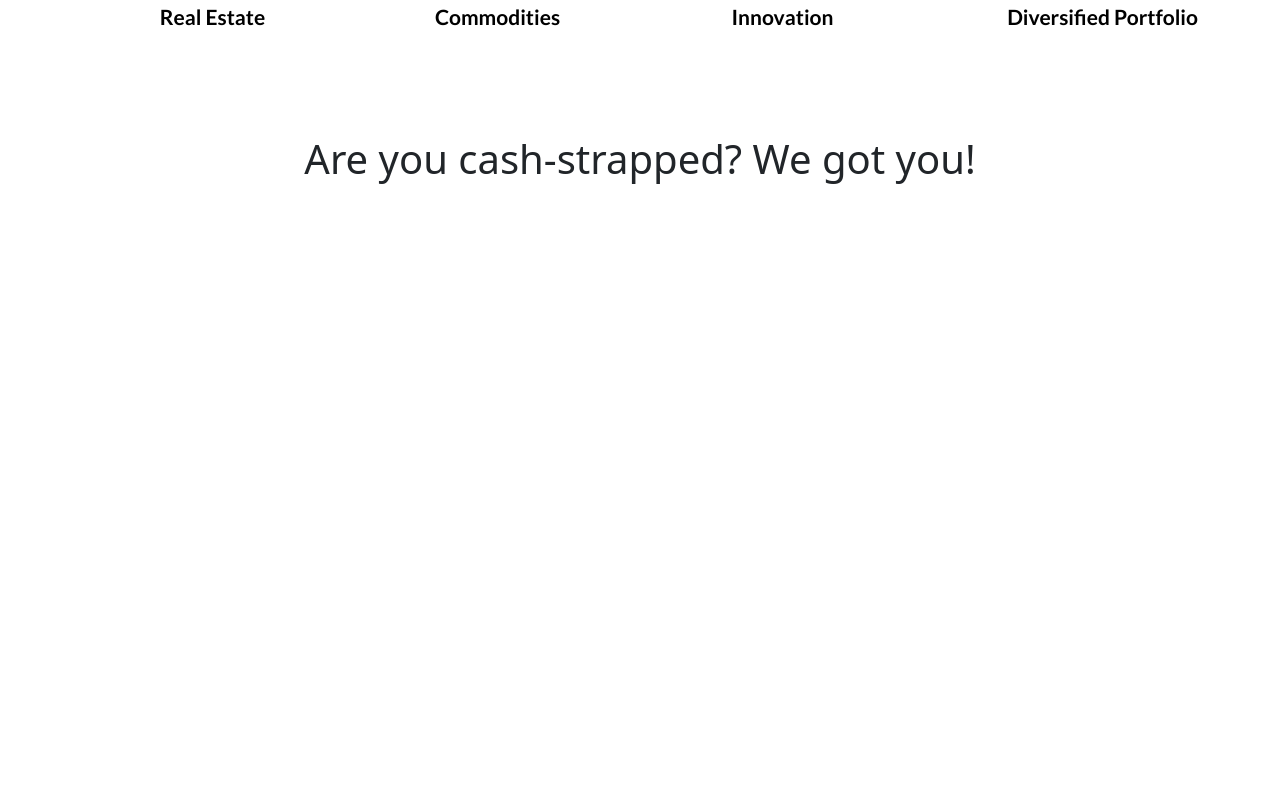
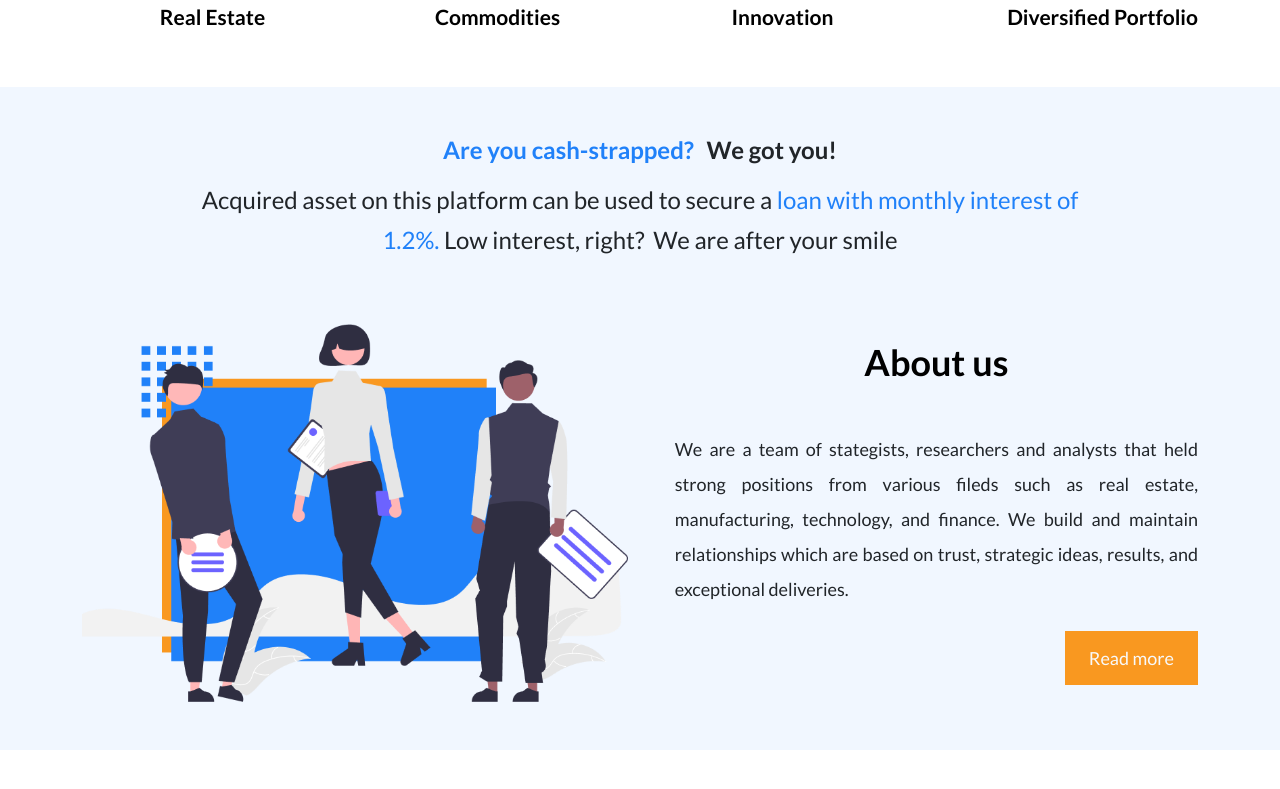
Before and after one commit to Dreezy305/HuntersWall, a Next.js app: page / in a window 1280 px wide. Shown: the part 653-1442 px from the top of the page. Before the commit the page ends 908 px from the top, so only its background shows below. Built offline with nearby package versions, Linux system fonts and the light colour scheme.

Commit message:
about us section

```diff
--- a/pages/aboutUs.js
+++ b/pages/aboutUs.js
@@ -1,12 +1,48 @@
 import React from "react";
 
 function AboutUs() {
+  const images = {
+    about: "/img/aboutus.png",
+  };
   return (
     <section className="mt-5 pt-5 aboutUs">
-      <div className="text-center">
+      <div className="text-center aboutUs_content">
         <h1>
-          <span>Are you cash-strapped?</span> <span>We got you!</span>
+          <span>Are you cash-strapped?</span>{" "}
+          <span className="ms-2">We got you!</span>
         </h1>
+        <p className="text-center mx-auto mt-3">
+          <span>Acquired asset on this platform can be used to secure a</span>{" "}
+          <span>loan with monthly interest of 1.2%.</span>{" "}
+          <span>Low interest, right?</span>{" "}
+          <span className="ms-1">We are after your smile</span>
+        </p>
+      </div>
+      <div className="container mt-lg-3 text-center">
+        <div className="row justify-content-between align-items-center">
+          <div className="col-lg-6">
+            <img
+              src={images.about}
+              className="img-fluid py-lg-5"
+              alt="about_us"
+            />
+          </div>
+          <div className="col-lg-4 aboutUs_col2">
+            <h1 className="mb-5">About us</h1>
+            <h6 className="mb-4">
+              We are a team of stategists, researchers and analysts that held
+              strong positions from various fileds such as real estate,
+              manufacturing, technology, and finance. We build and maintain
+              relationships which are based on trust, strategic ideas, results,
+              and exceptional deliveries.
+            </h6>
+            <div className="">
+              <button className="text-light px-4 py-3 float-end">
+                Read more
+              </button>
+            </div>
+          </div>
+        </div>
       </div>
     </section>
   );
--- a/styles/globals.scss
+++ b/styles/globals.scss
@@ -81,6 +81,66 @@
   }
 }
 
+.aboutUs {
+  background: #f1f7ff;
+  &_content {
+    h1 {
+      font-family: "Lato";
+      font-style: normal;
+      font-weight: 600;
+      font-size: 24px;
+      line-height: 29px;
+      span {
+        &:nth-child(1) {
+          color: #2081f9;
+        }
+      }
+    }
+    p {
+      font-family: "Lato";
+      font-style: normal;
+      font-weight: normal;
+      font-size: 24px;
+      line-height: 40px;
+      width: 70%;
+      span {
+        &:nth-child(2) {
+          color: #2081f9;
+        }
+      }
+    }
+  }
+  &_col2 {
+    width: 48%;
+    h1 {
+      font-family: "Lato";
+      font-style: normal;
+      font-weight: 600;
+      font-size: 36px;
+      line-height: 43px;
+      color: #000000;
+    }
+    h6 {
+      font-family: "Lato";
+      font-style: normal;
+      font-weight: normal;
+      font-size: 18px;
+      line-height: 35px;
+      text-align: justify;
+    }
+    button {
+      background: #f99820;
+      color: #ffffff;
+      font-family: "Lato";
+      font-style: normal;
+      font-weight: normal;
+      font-size: 18px;
+      line-height: 22px;
+      border: none;
+    }
+  }
+}
+
 /** MOBILE RESPONSIVENESS STYLES FOR SMALL SCREENS */
 @media screen and (max-width: 600px) {
   .home {
```
Also changed, not shown: public/img/aboutus.png (added).
